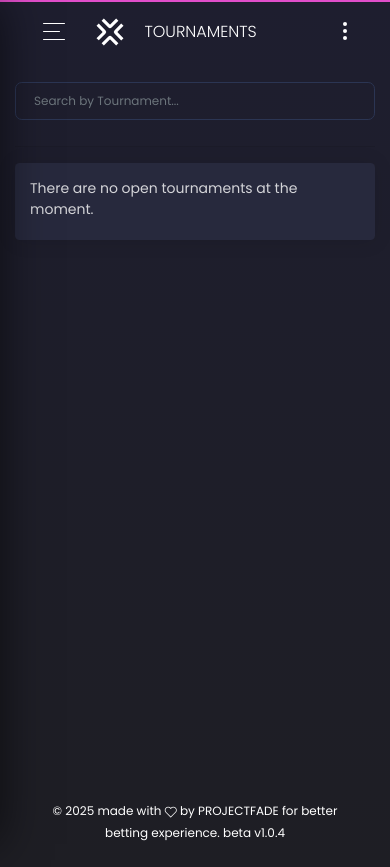
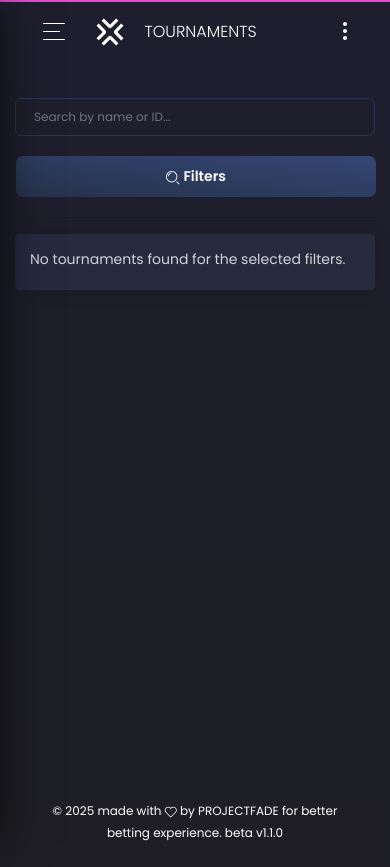
Before and after one commit to trivodnom/fadeproject, a Flask app: page /tournaments/ in a window 390 px wide. Run offline with Flask 3, Linux system fonts and the light colour scheme; data that the repository does not hold is empty; some libraries are stand-ins or nearby versions.

Commit message:
Add filters for search v1.1.0

```diff
--- a/app/templates/base.html
+++ b/app/templates/base.html
@@ -130,7 +130,7 @@
         {% block content %}{% endblock %}
       </div>
       <footer class="footer">
-        <div class="container-fluid"><div class="copyright">© <script>document.write(new Date().getFullYear())</script> made with <i class="tim-icons icon-heart-2"></i> by PROJECTFADE for better betting experience. beta v1.0.4</div></div>
+        <div class="container-fluid"><div class="copyright">© <script>document.write(new Date().getFullYear())</script> made with <i class="tim-icons icon-heart-2"></i> by PROJECTFADE for better betting experience. beta v1.1.0</div></div>
       </footer>
     </div>
   </div>
--- a/app/templates/tournament/list.html
+++ b/app/templates/tournament/list.html
@@ -5,15 +5,77 @@ Tournaments
 {% endblock %}
 
 {% block content %}
-<div class="row">
-    <div class="col-md-6">
+<!-- ==== НАЧАЛО ИЗМЕНЕНИЙ: УЛУЧШЕНА АДАПТИВНОСТЬ ==== -->
+<div class="row align-items-center">
+    <div class="col-12 col-md-4 mb-3 mb-md-0">
         {% if current_user.is_authenticated and current_user.role in ['admin', 'organizer'] %}
             <a href="{{ url_for('tournaments.create_tournament') }}" class="btn btn-primary">Create New Tournament</a>
         {% endif %}
     </div>
-    <div class="col-md-6">
-        <div class="form-group">
-            <input type="text" id="tournamentSearch" class="form-control" placeholder="Search by Tournament...">
+    <div class="col-12 col-md-5 mb-3 mb-md-0">
+        <div class="form-group mb-0">
+            <input type="text" id="tournamentSearch" class="form-control" placeholder="Search by name or ID...">
+        </div>
+    </div>
+    <div class="col-12 col-md-3">
+        <button class="btn btn-outline-info w-100" id="toggle-filters-btn">
+            <i class="tim-icons icon-zoom-split"></i> Filters
+        </button>
+    </div>
+</div>
+<!-- ==== КОНЕЦ ИЗМЕНЕНИЙ ==== -->
+
+
+<!-- ==== КОНТЕЙНЕР С ФИЛЬТРАМИ (скрыт по умолчанию) ==== -->
+<div class="row mt-3" id="filters-container" style="display: none;">
+    <div class="col-12">
+        <div class="card">
+            <div class="card-body">
+                <form method="GET" action="{{ url_for('tournaments.list_tournaments') }}">
+                    <div class="row">
+                        <div class="col-md-3">
+                            <div class="form-group">
+                                <label for="start_date">Starts After</label>
+                                <input type="date" name="start_date" id="start_date" class="form-control" value="{{ filter_values.get('start_date', '') }}">
+                            </div>
+                        </div>
+                        <div class="col-md-3">
+                            <div class="form-group">
+                                <label for="end_date">Ends Before</label>
+                                <input type="date" name="end_date" id="end_date" class="form-control" value="{{ filter_values.get('end_date', '') }}">
+                            </div>
+                        </div>
+                        <div class="col-md-3">
+                            <div class="form-group">
+                                <label for="prize_places">Prize Places</label>
+                                <input type="number" name="prize_places" id="prize_places" class="form-control" placeholder="e.g., 3" value="{{ filter_values.get('prize_places', '') }}">
+                            </div>
+                        </div>
+                    </div>
+                    <div class="row">
+                        <div class="col-md-12">
+                            <div class="form-group">
+                                <label>Sports</label>
+                                <div>
+                                    {% for sport in available_sports %}
+                                    <div class="form-check form-check-inline">
+                                        <label class="form-check-label">
+                                            <input class="form-check-input" type="checkbox" name="sport" value="{{ sport }}" {{ 'checked' if sport in filter_values.getlist('sport') }}>
+                                            {{ sport | title }}
+                                            <span class="form-check-sign"><span class="check"></span></span>
+                                        </label>
+                                    </div>
+                                    {% else %}
+                                    <p class="text-muted">No sports available to filter by.</p>
+                                    {% endfor %}
+                                </div>
+                            </div>
+                        </div>
+                    </div>
+                    <button type="submit" class="btn btn-primary">Apply Filters</button>
+                    <a href="{{ url_for('tournaments.list_tournaments') }}" class="btn btn-secondary">Reset</a>
+                </form>
+            </div>
         </div>
     </div>
 </div>
@@ -30,7 +92,6 @@ Tournaments
         </div>
         <div class="card-body">
                 <p><strong>Entry Fee:</strong> {{ tournament.entry_fee }}</p>
-                <!-- НОВАЯ СТРОКА ДЛЯ ОТОБРАЖЕНИЯ ИКОНКИ СПОРТА -->
                 <p>
                     <strong>Sport:</strong>
                     <img src="{{ url_for('static', filename='img/icons/' ~ tournament.sport ~ '.svg') }}"
@@ -72,7 +133,7 @@ Tournaments
     </div>
     {% else %}
     <div class="col-12">
-        <div class="card"><div class="card-body"><p>There are no open tournaments at the moment.</p></div></div>
+        <div class="card"><div class="card-body"><p>No tournaments found for the selected filters.</p></div></div>
     </div>
     {% endfor %}
 </div>
@@ -82,9 +143,9 @@ Tournaments
 {{ super() }}
 <script>
 $(document).ready(function(){
+    // Скрипт для поиска
     $("#tournamentSearch").on("keyup", function() {
         var value = $(this).val().toLowerCase();
-
         $("#tournaments-list-container .tournament-card").filter(function() {
             var idText = $(this).data('id').toString().toLowerCase();
             var nameText = $(this).find('.card-title').text().toLowerCase();
@@ -93,6 +154,11 @@ $(document).ready(function(){
             $(this).toggle(idMatch || nameMatch);
         });
     });
+
+    // Скрипт для показа/скрытия панели фильтров
+    $('#toggle-filters-btn').on('click', function() {
+        $('#filters-container').slideToggle();
+    });
 });
 </script>
 {% endblock %}
--- a/app/tournament/routes.py
+++ b/app/tournament/routes.py
@@ -96,13 +96,7 @@ def details(tournament_id):
     tournament = Tournament.query.get_or_404(tournament_id)
     user_is_participant = current_user in tournament.attendees
     form = PredictionForm()
-
-    # This part seems to be for a different implementation, we will use the main tournament_details
-    # For now, keeping the logic simple as it was in the provided file.
-    # client = APIClient()
-    # matches_data = client.get_matches_by_league(tournament.league_id)
     matches_data = json.loads(tournament.matches_json) if tournament.matches_json else []
-
 
     first_match_start_time = None
     if matches_data:
@@ -112,9 +106,7 @@ def details(tournament_id):
             first_match_start_time = dateutil.parser.isoparse(first_match_date_str)
 
     now_utc = datetime.now(timezone.utc)
-
     user_predictions = {p.match_id: p for p in current_user.predictions.filter_by(tournament_id=tournament.id).all()}
-
     leaderboard = db.session.query(
         User.username,
         func.sum(Prediction.points_awarded).label('total_points')
@@ -136,8 +128,44 @@ def details(tournament_id):
         now_utc=now_utc
     )
 
+# ===== НАЧАЛО ИЗМЕНЕНИЙ: ЛОГИКА ФИЛЬТРАЦИИ =====
 @tournament_bp.route('/')
 def list_tournaments():
+    query = Tournament.query.filter(Tournament.status != 'draft')
+
+    # Получаем параметры фильтра из запроса
+    start_date_str = request.args.get('start_date')
+    end_date_str = request.args.get('end_date')
+    selected_sports = request.args.getlist('sport') # getlist для нескольких значений
+    prize_places_str = request.args.get('prize_places')
+
+    # Применяем фильтры к запросу
+    if start_date_str:
+        try:
+            start_date = datetime.strptime(start_date_str, '%Y-%m-%d')
+            query = query.filter(Tournament.start_date >= start_date)
+        except ValueError:
+            flash('Invalid start date format. Please use YYYY-MM-DD.', 'danger')
+
+    if end_date_str:
+        try:
+            end_date = datetime.strptime(end_date_str, '%Y-%m-%d')
+            query = query.filter(Tournament.end_date <= end_date)
+        except ValueError:
+            flash('Invalid end date format. Please use YYYY-MM-DD.', 'danger')
+
+    if selected_sports:
+        query = query.filter(Tournament.sport.in_(selected_sports))
+
+    if prize_places_str:
+        try:
+            prize_places = int(prize_places_str)
+            if prize_places > 0:
+                query = query.filter(Tournament.prize_places == prize_places)
+        except ValueError:
+            flash('Prize places must be a number.', 'danger')
+
+    # Сортировка
     status_order = case(
         (Tournament.status == 'open', 1),
         (Tournament.status == 'active', 2),
@@ -145,9 +173,19 @@ def list_tournaments():
         else_=4
     ).label("status_order")
 
-    tournaments = Tournament.query.filter(Tournament.status != 'draft').order_by(status_order, Tournament.start_date.desc()).all()
+    tournaments = query.order_by(status_order, Tournament.start_date.desc()).all()
 
-    return render_template('tournament/list.html', tournaments=tournaments, title='Tournaments')
+    # Получаем все уникальные виды спорта из БД для формы фильтра
+    available_sports = [s[0] for s in db.session.query(Tournament.sport).distinct().all()]
+
+    return render_template(
+        'tournament/list.html',
+        tournaments=tournaments,
+        title='Tournaments',
+        available_sports=available_sports,
+        filter_values=request.args # Передаем текущие значения фильтра обратно в шаблон
+    )
+# ===== КОНЕЦ ИЗМЕНЕНИЙ =====
 
 @tournament_bp.route('/<int:tournament_id>')
 def tournament_details(tournament_id):
```
